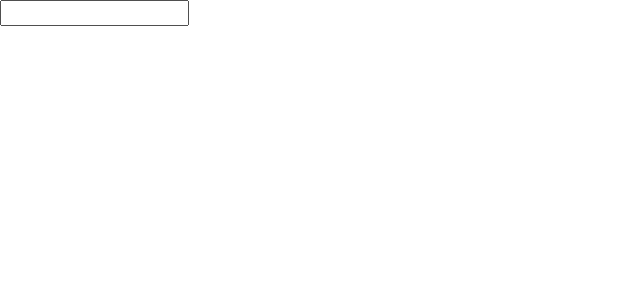
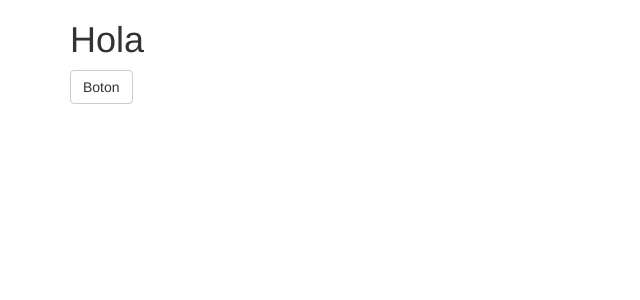
Before and after one commit to luislard/angularCourse, an Angular app: page / in a window 1280 px wide. Shown: the top 300 px of the page, without its empty margins (0-640 px from the left). Built offline with nearby package versions, Linux system fonts and the light colour scheme.

Commit message:
playing with the html

```diff
--- a/src/app/app.component.html
+++ b/src/app/app.component.html
@@ -1,2 +1,4 @@
-<input type="text" [(ngModel)]="name">
-<p>{{name}}</p>
+<div class="container">
+  <h1>Hola</h1>
+  <button type="" class="btn btn-default">Boton</button>
+</div>
```
